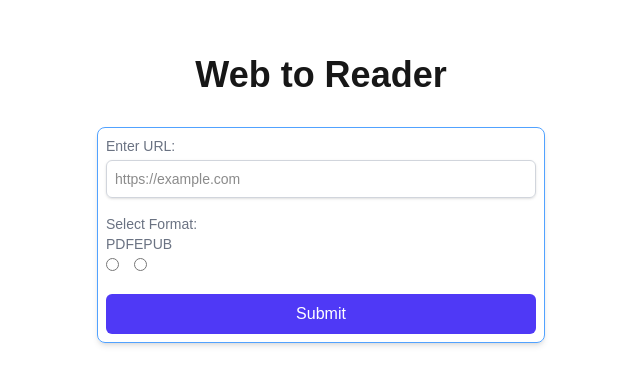
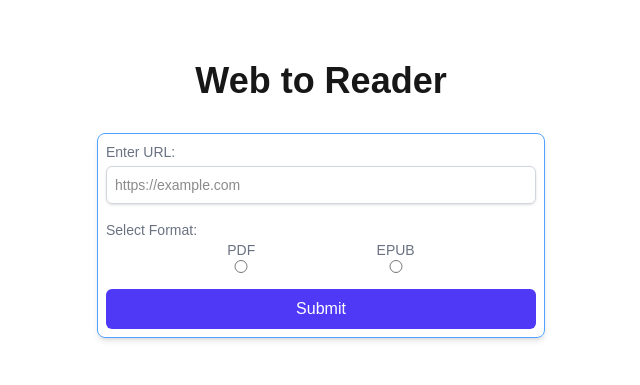
Before and after one commit to Viper-one-one/web-to-reader, a Next.js app: page / in a window 1280 px wide. Shown: the part 201-586 px from the top of the page, without its empty margins (319-959 px from the left). Built offline with nearby package versions, Linux system fonts and the light colour scheme.

Commit message:
refactor: improve layout of format selection in the form

```diff
--- a/src/app/page.tsx
+++ b/src/app/page.tsx
@@ -19,14 +19,14 @@ export default function Home() {
           <label className="block text-sm font-medium text-gray-500 mt-4">
             Select Format:
           </label>
-          <div className="flex flex-col-2 items-center">
-            <div className="col-2 justify-center">
+          <div className="flex justify-evenly">
+            <div className="flex flex-col justify-items-evenly">
               <label className="block text-sm font-medium text-gray-500">
                 PDF
               </label>
               <input type="radio" name="format" value="PDF" />
             </div>
-            <div className="col-2 justify-center">
+            <div className="flex flex-col justify-items-evenly">
               <label className="block text-sm font-medium text-gray-500">
                 EPUB
               </label>
```
